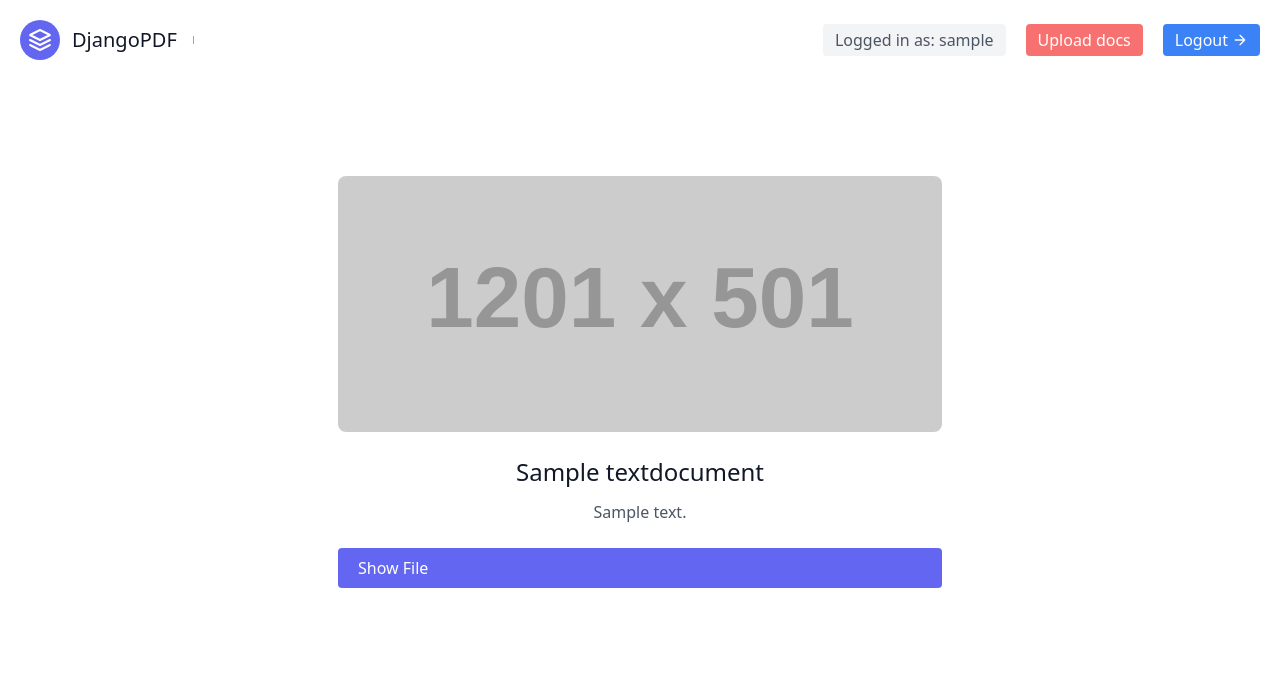
After one commit to PallavMarwaha/django-pdf, a Django app: page /users/documents/detail/1 in a window 1280 px wide. The commit adds this page. Shown: the top 683 px of the page. Run offline with Django 4.2, Linux system fonts and the light colour scheme; a user stored in the database is signed in; tables that the repository leaves empty hold one stand-in row (values such as "Sample post"); grey boxes labelled with a size stand in for pictures from a placeholder-image service; some libraries are stand-ins or nearby versions.

Commit message:
update templates and serve files to users

```diff
--- a/core/urls.py
+++ b/core/urls.py
@@ -15,10 +15,12 @@ Including another URLconf
 """
 from django.contrib import admin
 from django.urls import path, include
+from django.conf import settings
+from django.conf.urls.static import static
 from . import views
 
 urlpatterns = [
     path("admin/", admin.site.urls),
     path("", views.home_page, name="home-page"),
     path("users/", include("users.urls", namespace="users")),
-]
+] + static(settings.MEDIA_URL, document_root=settings.MEDIA_ROOT)
--- a/documents/models.py
+++ b/documents/models.py
@@ -13,7 +13,7 @@ class PDFDocument(models.Model):
 
     title = models.CharField(max_length=50, blank=True)
     user = models.ForeignKey(User, on_delete=models.CASCADE)
-    document = models.FileField()
+    document = models.FileField(upload_to="docs/")
 
     def __str__(self) -> str:
         return self.title
--- /dev/null
+++ b/documents/templates/documents/document_details.html
@@ -0,0 +1,29 @@
+{% extends 'base.html' %} {% block content %}
+<section class="text-gray-600 body-font">
+  <div class="container px-5 py-24 mx-auto">
+    <div class="flex flex-wrap -mx-4 -mb-10 text-center">
+      <div class="sm:w-1/2 mb-10 px-4 mx-auto">
+        <div class="rounded-lg h-64 overflow-hidden">
+          <!-- FIXME: Change dummy image to something like document thumbnail -->
+          <img
+            alt="content"
+            class="object-cover object-center h-full w-full"
+            src="https://dummyimage.com/1201x501"
+          />
+        </div>
+        <h2 class="title-font text-2xl font-medium text-gray-900 mt-6 mb-3">
+          {{ item.title }}
+        </h2>
+        <p class="leading-relaxed text-base">{{ item.body|linebreaks }}</p>
+        <!-- FIXME: Anchor tag is not in center. Change to <button> to see the desired result -->
+        <a
+          href="{% url 'users:documents:document-serve' text_id=item.id %}"
+          class="flex mx-auto mt-6 text-white bg-indigo-500 border-0 py-2 px-5 focus:outline-none hover:bg-indigo-600 rounded"
+        >
+          Show File
+        </a>
+      </div>
+    </div>
+  </div>
+</section>
+{% endblock content %}
--- a/documents/templates/documents/upload.html
+++ b/documents/templates/documents/upload.html
@@ -1,5 +1,6 @@
 {% extends "base.html" %} {% block content %}
 <form method="POST" action="" enctype="multipart/form-data">
+  <!-- FIXME: Only accept certain file types such as PDF, PNG and JPEG etc -->
   {%csrf_token %} {{ form.as_p }}
   <button type="submit">Submit</button>
 </form>
--- a/documents/urls.py
+++ b/documents/urls.py
@@ -1,6 +1,10 @@
 from django.urls import path, include
-from .views import document_upload
+from .views import document_upload, text_detail_View, document_serve
 
 app_name = "documents"
 
-urlpatterns = [path("upload/", document_upload, name="document-upload")]
+urlpatterns = [
+    path("upload/", document_upload, name="document-upload"),
+    path("detail/<int:text_id>", text_detail_View, name="detail-view"),
+    path("detail/<int:text_id>/download", document_serve, name="document-serve"),
+]
--- a/documents/views.py
+++ b/documents/views.py
@@ -5,7 +5,7 @@ import pypdfium2 as pdfium
 from django.contrib.auth.decorators import login_required
 from django.conf import settings
 from django.contrib.auth import get_user_model
-from django.http import HttpResponseBadRequest, HttpResponseRedirect
+from django.http import HttpResponseBadRequest, HttpResponseRedirect, HttpResponse
 from django.shortcuts import render
 from django.urls import reverse
 from PIL import Image
@@ -18,6 +18,10 @@ User = get_user_model()
 
 
 def pdf_to_text(pdf_doc):
+    """
+    Helper function to convert PDF doc to Text doc using PyPDF2 module
+    """
+    # COMMENT: Obsolete helper function. Not in use anymore.
 
     # Read the file
     pdf = PyPDF2.PdfFileReader(pdf_doc)
@@ -36,7 +40,7 @@ def pdf_to_text(pdf_doc):
 
 def check_file_ext(file):
     """
-    Returns the extension of the file. NOT SECURE.
+    Helper function which returns the extension of the file. NOT SECURE.
     """
     file_name: str = file.name
     file_extension = file_name.split(".")[-1]
@@ -49,7 +53,7 @@ def check_file_ext(file):
 
 def ocr(file):
     """
-    Returns the converted text from either a PDF or an Image
+    Helper function which returns the converted text from either a PDF or an Image
     """
     # If the file type is PDF
     if check_file_ext(file) == "pdf":
@@ -115,3 +119,45 @@ def document_upload(request):
     form = PDFDocumentForm()
     context = {"form": form}
     return render(request, "documents/upload.html", context=context)
+
+
+@login_required(login_url="users:user-login")
+def text_detail_View(request, text_id):
+    """
+    Renders the document Text detail
+    """
+    # Check if the Text Document with the specified ID exists in the DB
+    try:
+        user = User.objects.get(username=request.user.username)
+        text_doc = TextDocument.objects.get(id=text_id, user=user)
+    except TextDocument.DoesNotExist:
+        return HttpResponseRedirect(reverse("users:user-dashboard"))
+
+    return render(
+        request, "documents/document_details.html", context={"item": text_doc}
+    )
+
+
+@login_required(login_url="users:user-login")
+def document_serve(request, text_id):
+    """
+    Serves the document in development by TextDocument ID and its corresponding PDF document
+    """
+    # Check if the Text Document with the specified ID exists in the DB
+    try:
+        user = User.objects.get(username=request.user.username)
+        text_doc = TextDocument.objects.get(id=text_id, user=user)
+    except TextDocument.DoesNotExist:
+        return HttpResponseRedirect(reverse("users:user-dashboard"))
+
+    # Get the TextDocument object and its related PDFDocument object wih foreign key relationship
+    pdf_file = text_doc.pdf.document
+    pdf_file_name = text_doc.pdf.title
+
+    # NOTE: Don't know how to specify content type for HttpResponse for different file types like PDF, PNG and JPEG etc
+    # Create a HttpResponse Object with the file
+    response = HttpResponse(pdf_file)
+    # Add file info like file name
+    response["Content-Disposition"] = f"attachment; filename=  {pdf_file_name}"
+
+    return response
--- a/users/urls.py
+++ b/users/urls.py
@@ -9,4 +9,5 @@ urlpatterns = [
     path("logout", views.user_logout, name="user-logout"),
     path("dashboard/", views.user_dashboard, name="user-dashboard"),
     path("documents/", include("documents.urls", namespace="documents")),
+
 ]
```
Also changed, not shown: documents/admin.py (+13 -2 lines), users/templates/users/dashboard.html (+7 -9 lines), users/views.py (+7 -1 lines).
